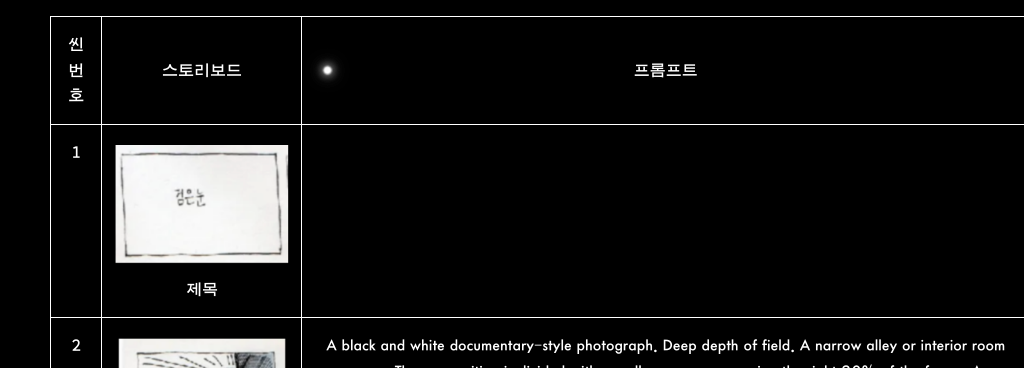
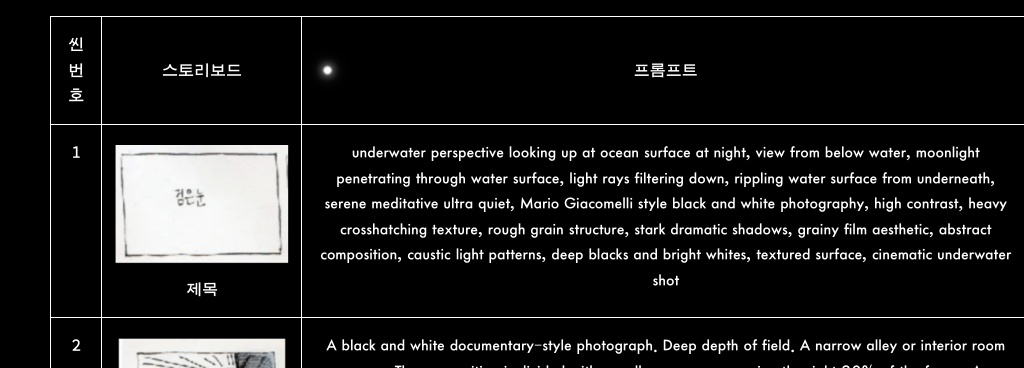
Before and after one commit to suhyouri/EywetOutis, a plain HTML site: page index.html in a window 1280 px wide. Shown: the part 3400-3768 px from the top of the page, 0-1024 px from the left. Drawn offline with Linux system fonts and the light colour scheme; a web font is replaced by a local one.

Commit message:
add prompt

```diff
--- a/index.html
+++ b/index.html
@@ -786,7 +786,17 @@
                   "
                 /><br />제목
               </td>
-              <td></td>
+              <td>
+                underwater perspective looking up at ocean surface at night,
+                view from below water, moonlight penetrating through water
+                surface, light rays filtering down, rippling water surface from
+                underneath, serene meditative ultra quiet, Mario Giacomelli
+                style black and white photography, high contrast, heavy
+                crosshatching texture, rough grain structure, stark dramatic
+                shadows, grainy film aesthetic, abstract composition, caustic
+                light patterns, deep blacks and bright whites, textured surface,
+                cinematic underwater shot
+              </td>
               <td>
                 <img
                   src="./images/prompt/_0.png"
```
